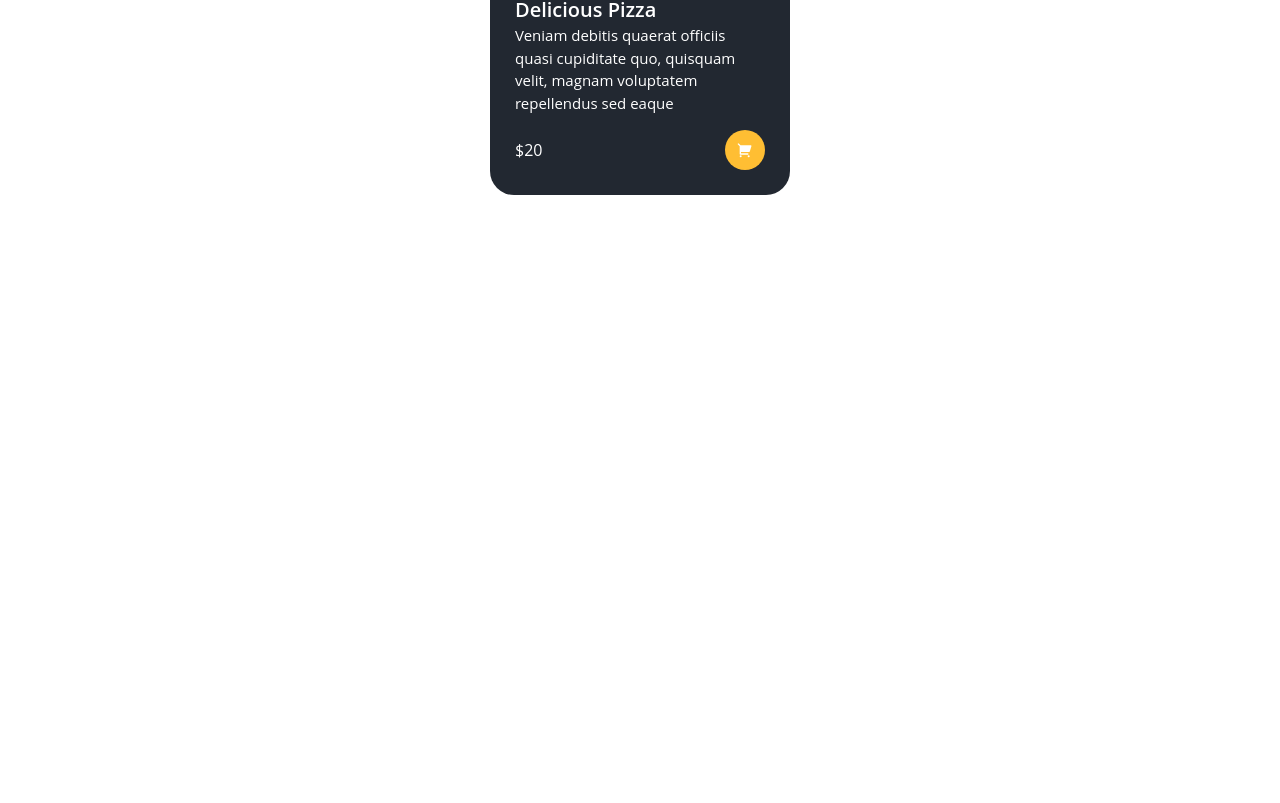
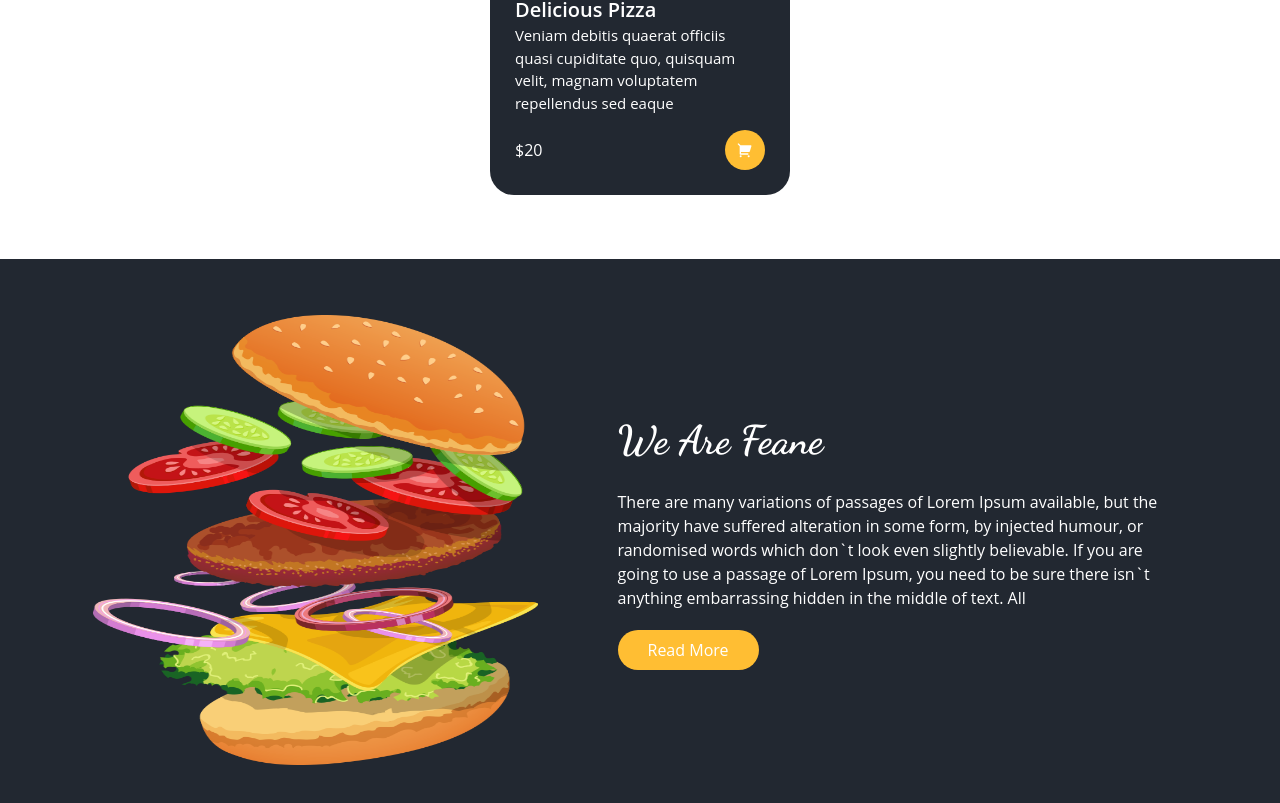
Before and after one commit to fatihece/next13-food-order-app, a Next.js app: page / in a window 1280 px wide. Shown: the part 2487-3290 px from the top of the page. Before the commit the page ends 2746 px from the top, so only its background shows below. Built offline with nearby package versions, Linux system fonts and the light colour scheme.

Commit message:
feat: About section completed

```diff
--- /dev/null
+++ b/components/About.jsx
@@ -0,0 +1,30 @@
+import Image from "next/image";
+import Title from "./ui/Title";
+
+const About = () => {
+  return (
+    <div className="bg-secondary py-14">
+      <div className="container mx-auto flex flex-wrap-reverse items-center justify-center gap-20 text-white">
+        <div className="flex justify-center">
+          <div className="sm-h-[600px] relative flex  h-[450px] w-[300px] justify-center sm:w-[445px]">
+            <Image src="/images/about-img.png" alt="" layout="fill" />
+          </div>
+        </div>
+        <div className="md:w-1/2 ">
+          <Title addClass="text-[40px]">We Are Feane</Title>
+          <p className="my-5 flex flex-col items-center">
+            There are many variations of passages of Lorem Ipsum available, but
+            the majority have suffered alteration in some form, by injected
+            humour, or randomised words which don`t look even slightly
+            believable. If you are going to use a passage of Lorem Ipsum, you
+            need to be sure there isn`t anything embarrassing hidden in the
+            middle of text. All
+          </p>
+          <button className="btn-primary">Read More</button>
+        </div>
+      </div>
+    </div>
+  );
+};
+
+export default About;
--- a/pages/about.jsx
+++ /dev/null
@@ -1,7 +0,0 @@
-import React from "react";
-
-const About = () => {
-  return <div>about</div>;
-};
-
-export default About;
--- a/src/app/page.js
+++ b/src/app/page.js
@@ -3,6 +3,7 @@
 import Carousel from "../../components/Carousel";
 import Campaigns from "../../components/Campaigns";
 import MenuWrapper from "../../components/product/MenuWrapper";
+import About from "../../components/About";
 export default function Index() {
   return (
     <main>
@@ -20,6 +21,7 @@
       <Carousel />
       <Campaigns />
       <MenuWrapper />
+      <About />
     </main>
   );
 }
```
